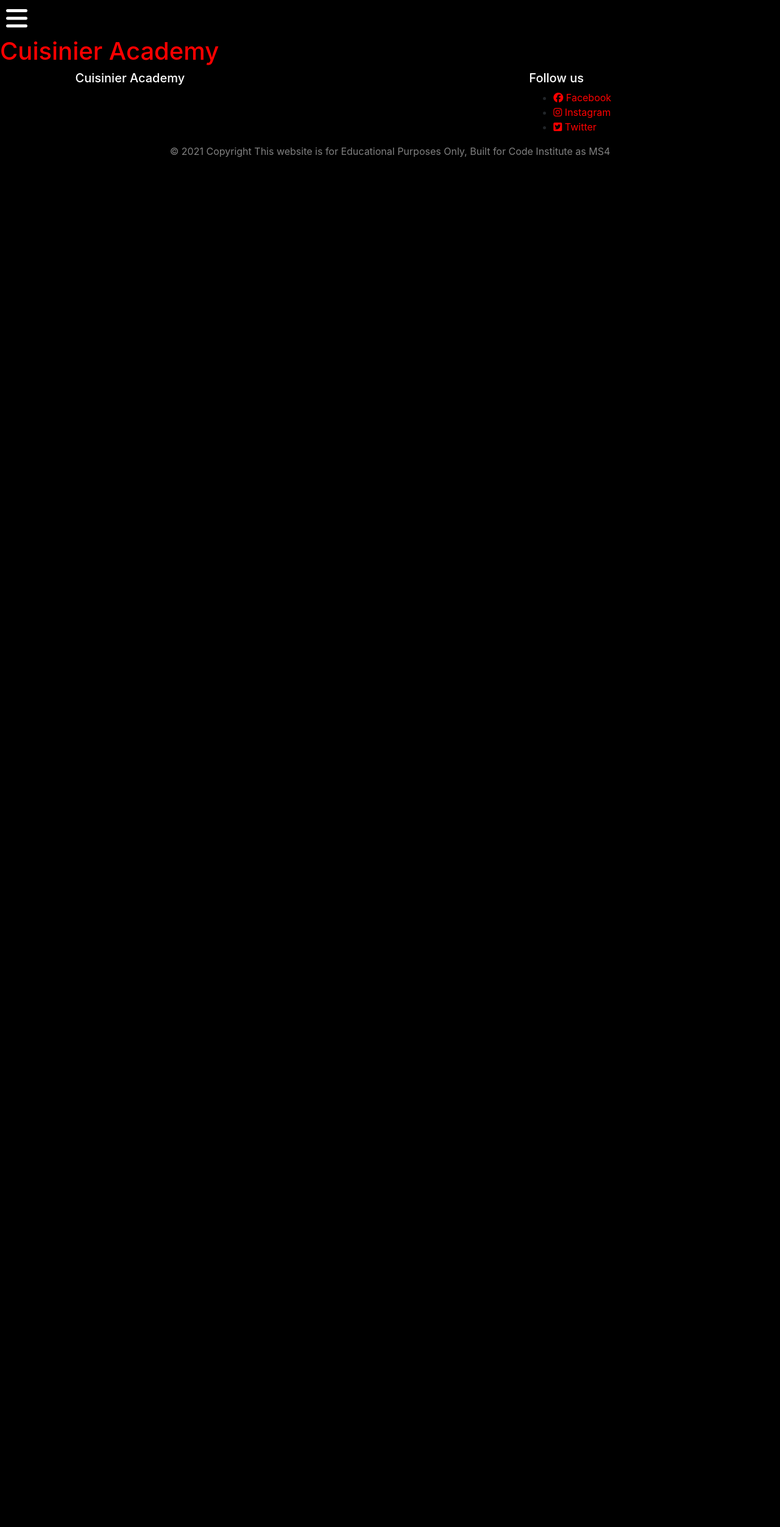
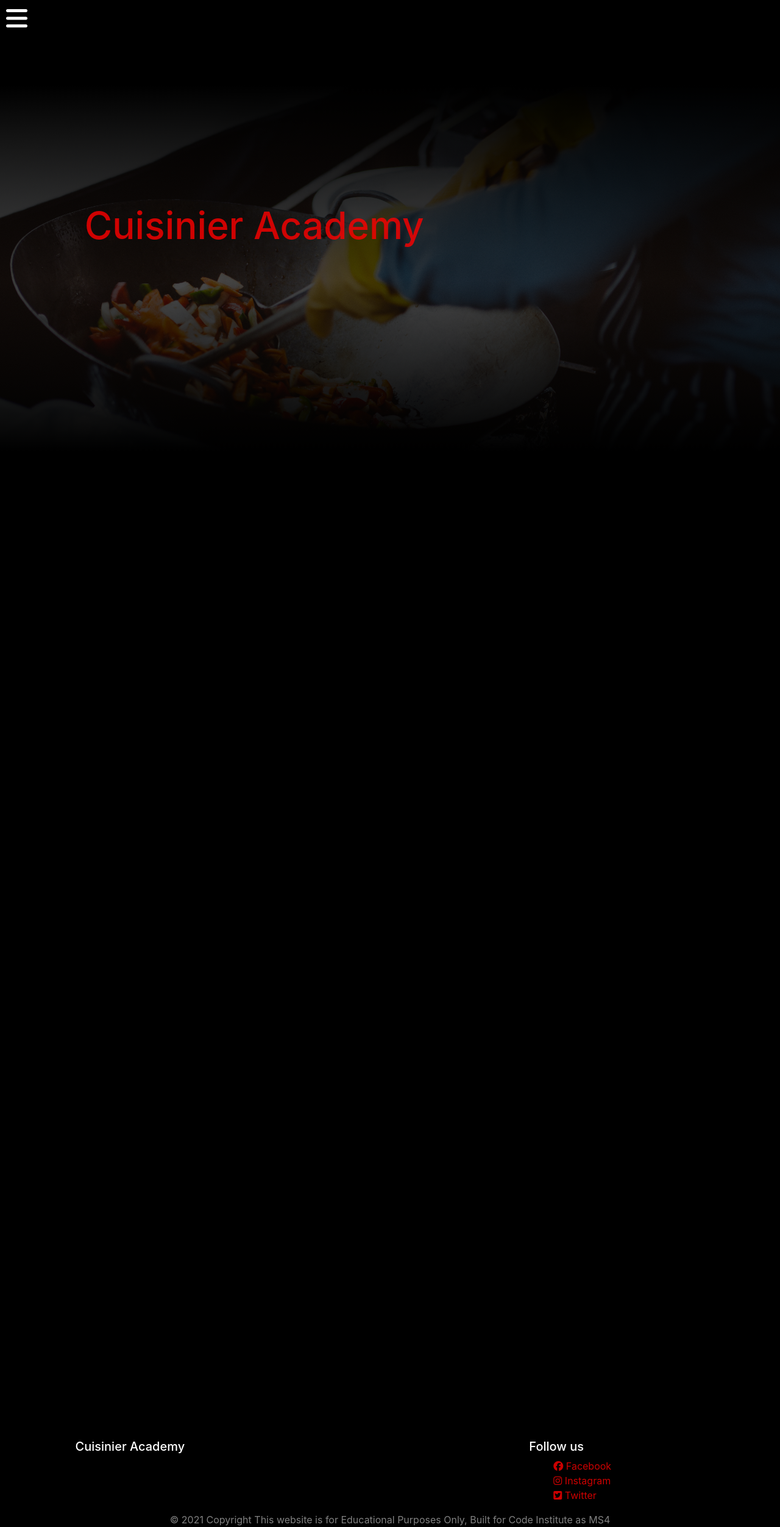
Before and after one commit to mmhashim139/cuisinier-academy, a Django app: page / in a window 1280 px wide. Shown: the whole page at 61% size. Before the commit the page ends 258 px from the top, so only its background shows below. Run offline with Django 3.2, Linux system fonts and the light colour scheme; some libraries are stand-ins or nearby versions.

Commit message:
add hero image and title

```diff
--- a/home/templates/home/index.html
+++ b/home/templates/home/index.html
@@ -2,5 +2,10 @@
 {% load static %}
 
 {% block content %}
-<h1 class="header-titile">Cuisinier Academy</h1>
+<!-- Header Content -->
+<div class="main-header">
+    <h1 class="header-titile">Cuisinier Academy</h1>
+</div>
+
+<section class="page-down"></section>
 {% endblock %}
--- a/static/css/base.css
+++ b/static/css/base.css
@@ -67,6 +67,28 @@ body{
 
 
 /* =============================== */
+/* Hero Image and Title */
+.main-header {
+    background-image: linear-gradient(0deg, rgba(0,0,0,1) 15%, rgba(0,0,0,0.7) 50%, rgba(0,0,0,1) 90%), url('/media/header.jpg'); /* I used https://cssgradient.io/ to generate gradient*/
+    background-size: cover;
+    height: 100vh;
+}
+
+.header-titile{
+    text-align: center;
+    position: absolute;
+    top: 50%;
+    left: 50%;
+    transform: translate(-90%, -90%);
+    color: rgba(255, 0, 0, 0.8) ;
+    font-size: 62px;
+}
+
+/* =============================== */
+.page-down{
+    height: 1500px; /* to test */
+}
+/* =============================== */
 /* Footer */
 .footer-header{
     color: white;
@@ -75,17 +97,13 @@ body{
     padding-right: 10px;
 }
 .footer-social-icon {
-    color: red;
+    color: rgba(255, 0, 0, 0.8);
+}
+
+footer ul {
+    list-style-type: none;
 }
 .Copyright {
     color: gray;
 }
 /* =============================== */
-
-
-
-
-
-.header-titile{
-    color: red ;
-}
--- a/templates/base.html
+++ b/templates/base.html
@@ -43,6 +43,7 @@
     Started from W3School https://www.w3schools.com/howto/howto_js_fullscreen_overlay.asp
     Customize by add fontawasome bar icon and restyle size & Color
     -->
+    <div class="sticky-top ">
     <div id="myNav" class="overlay">
         <a href="javascript:void(0)" class="closebtn" onclick="closeNav()">&times;</a>
         <div class="overlay-content">
@@ -55,6 +56,7 @@
         </div>
     </div>
     <span style="font-size:30px;cursor:pointer" onclick="openNav()"><i class="fas fa-bars navbaricon"></i></span>
+    </div>
     <!-- ===================================================================================================== -->
 
     {% if messages %}
```
Also changed, not shown: media/header.jpg (added).
